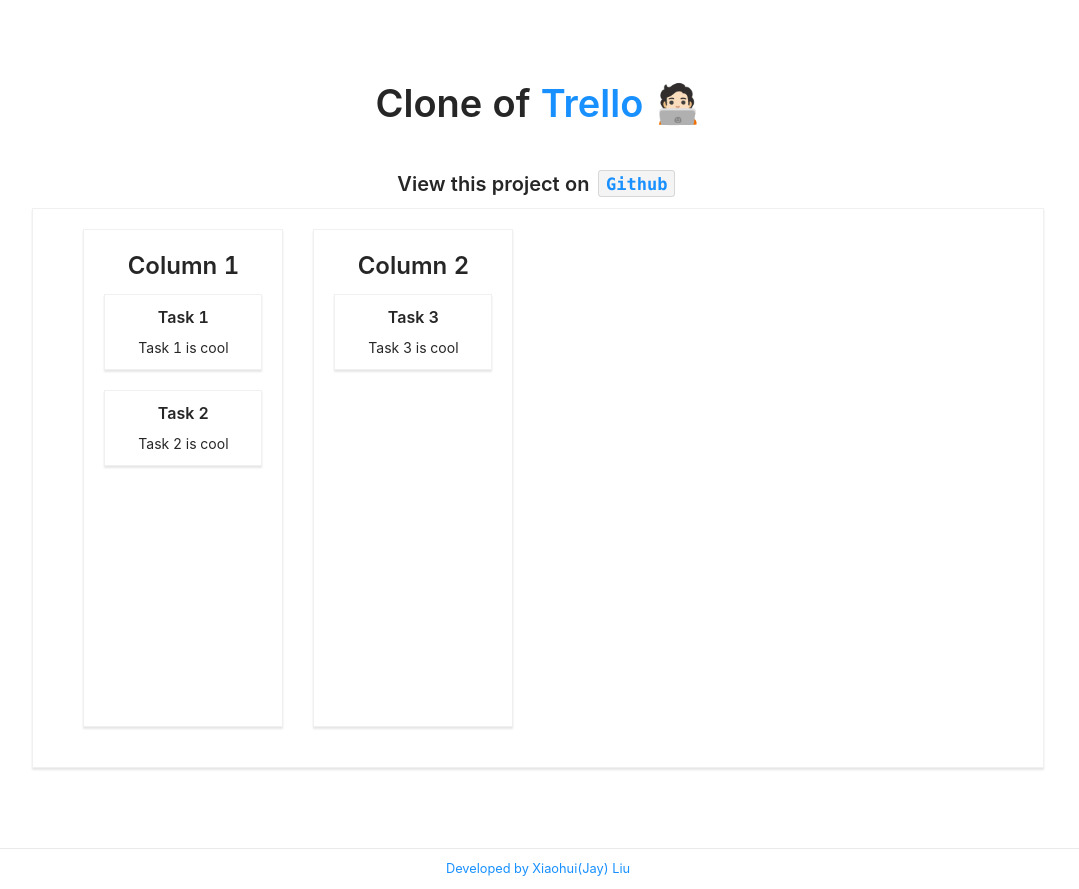
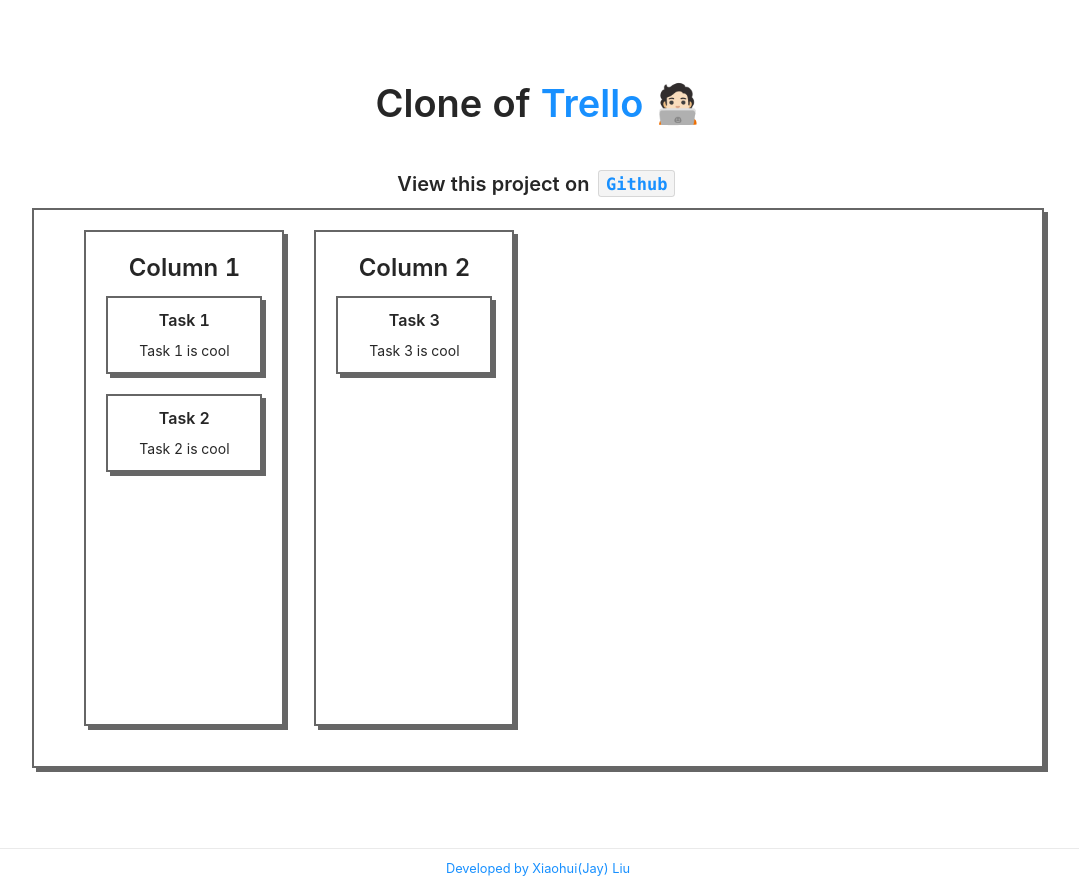
Before and after one commit to jay-liu-x/kanban-board, a Next.js app: page / in a window 1280 px wide. Shown: the whole page, without its empty margins (102-1181 px from the left). Built offline with nearby package versions, Linux system fonts and the light colour scheme.

Commit message:
Add box shadows to cards

```diff
--- a/styles/Board.module.scss
+++ b/styles/Board.module.scss
@@ -1,6 +1,7 @@
 $gap: 30px;
-$border: 1px solid #f0f0f0;
-$box-shadow: 0 2px 2px rgba(0,0,0, 0.1);
+$card-color: rgba(0, 0, 0, 0.6);
+$border: 2px solid $card-color;
+$box-shadow: 4px 4px 0px $card-color;
 
 .board_container {
   width: 80%;
--- a/styles/Column.module.scss
+++ b/styles/Column.module.scss
@@ -1,8 +1,9 @@
 $gap: 20px;
 $task-width: 200px;
 $task-bg-color: #ffffff;
-$border: 1px solid #f0f0f0;
-$box-shadow: 0 2px 2px rgba(0,0,0, 0.1);
+$card-color: rgba(0, 0, 0, 0.6);
+$border: 2px solid $card-color;
+$box-shadow: 4px 4px 0px $card-color;
 
 .column_container {
   width: $task-width;
--- a/styles/Task.module.scss
+++ b/styles/Task.module.scss
@@ -1,5 +1,6 @@
-$border: 1px solid #f0f0f0;
-$box-shadow: 0 2px 2px rgba(0,0,0, 0.1);
+$card-color: rgba(0, 0, 0, 0.6);
+$border: 2px solid $card-color;
+$box-shadow: 4px 4px 0px $card-color;
 
 .task_container {
   border: $border;
```
